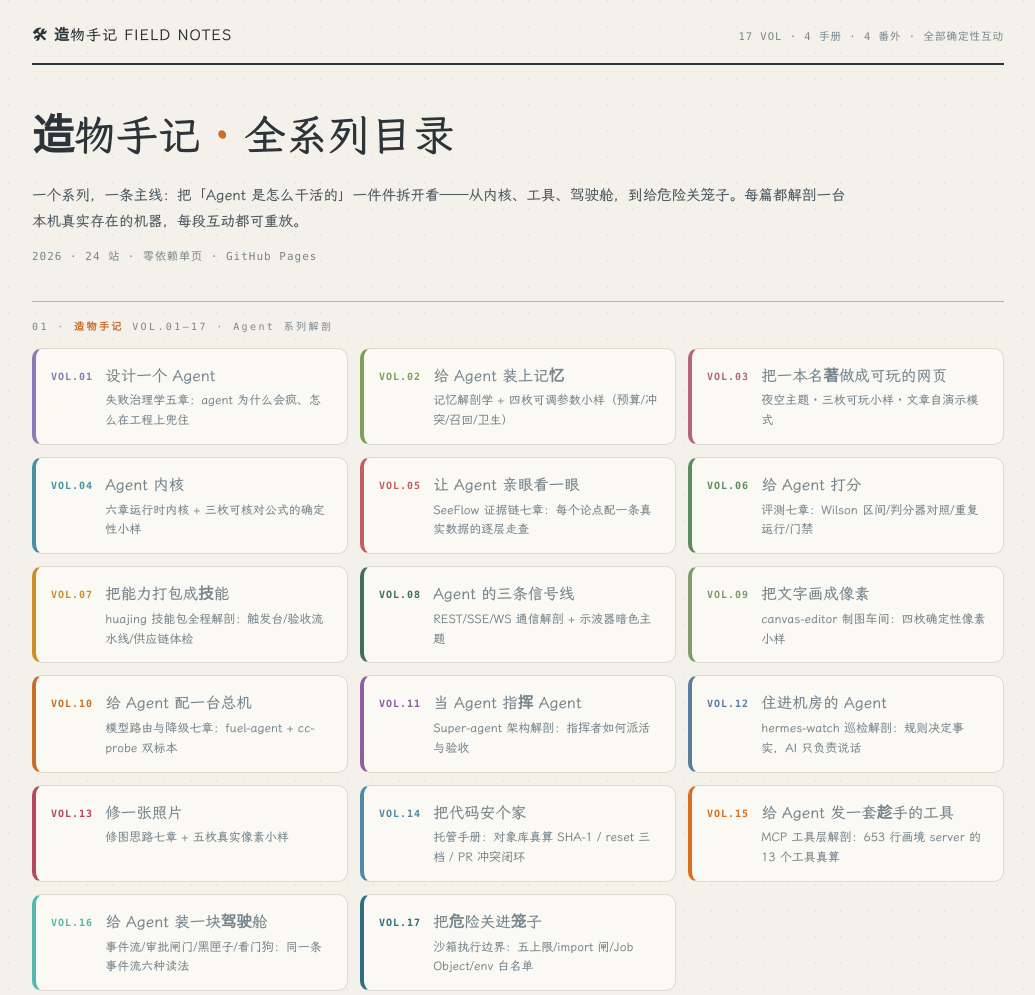
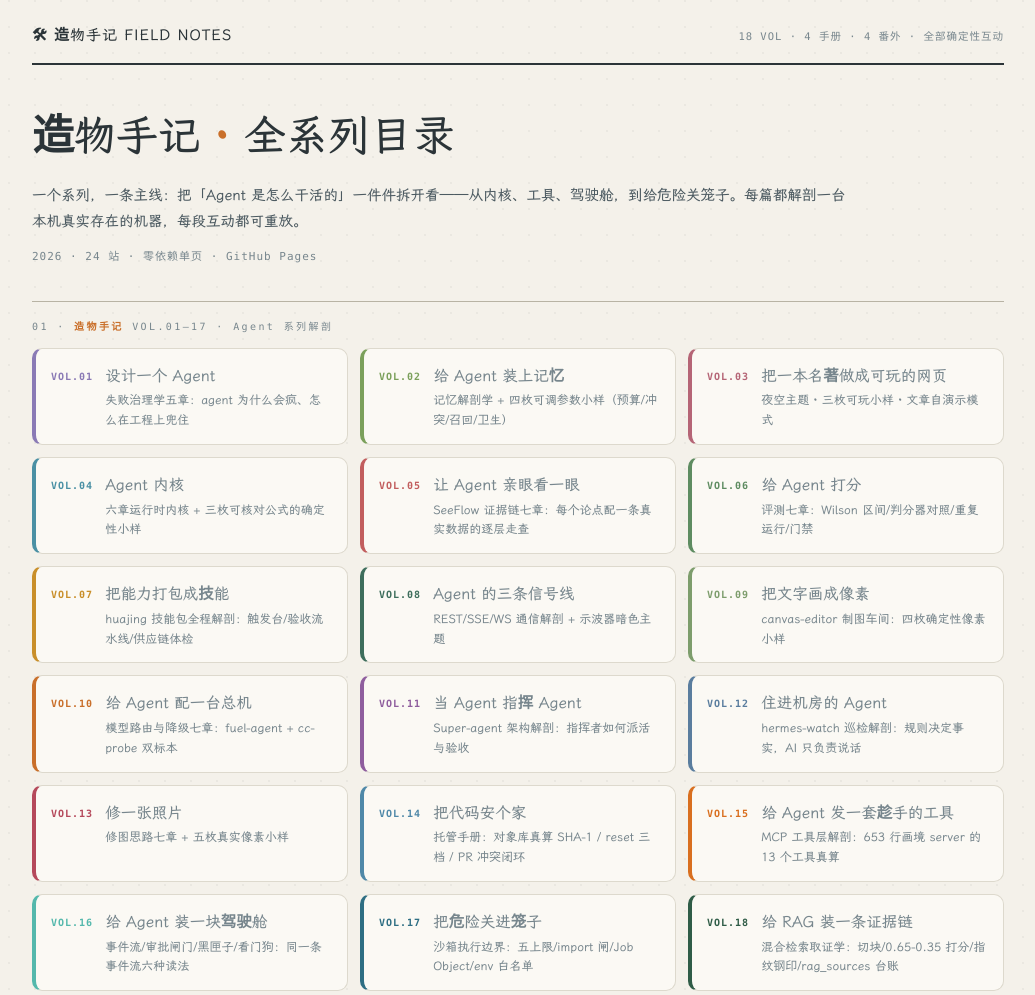
Before and after one commit to StarrySea1412/makers-notebook, a plain HTML site: page index.html in a window 1280 px wide. Shown: the top 995 px of the page, without its empty margins (122-1157 px from the left). Drawn offline with Linux system fonts and the light colour scheme.

Commit message:
hub: +VOL.18 rag-evidence-chain, 17->18 VOL

```diff
--- a/index.html
+++ b/index.html
@@ -38,7 +38,7 @@ h1{font-size:42px;margin:34px 0 8px;font-weight:900}h1 em{font-style:normal;colo
 <div class="wrap">
 <div class="top">
   <div class="brand">🛠 造物手记 FIELD NOTES</div>
-  <div class="meta">17 VOL · 4 手册 · 4 番外 · 全部确定性互动</div>
+  <div class="meta">18 VOL · 4 手册 · 4 番外 · 全部确定性互动</div>
 </div>
 <h1>造物手记<em> ·</em> 全系列目录</h1>
 <div class="dek">一个系列，一条主线：把「Agent 是怎么干活的」一件件拆开看——从内核、工具、驾驶舱，到给危险关笼子。每篇都解剖一台本机真实存在的机器，每段互动都可重放。</div>
@@ -62,6 +62,7 @@ h1{font-size:42px;margin:34px 0 8px;font-weight:900}h1 em{font-style:normal;colo
 <a class="vol" style="--dot:#d96f1f" href="https://starrysea1412.github.io/agent-toolkit/"><span class="no">VOL.15</span><span><b>给 Agent 发一套趁手的工具</b><span>MCP 工具层解剖：653 行画境 server 的 13 个工具真算</span></span></a>
 <a class="vol" style="--dot:#54b8ac" href="https://starrysea1412.github.io/agent-cockpit/"><span class="no">VOL.16</span><span><b>给 Agent 装一块驾驶舱</b><span>事件流/审批闸门/黑匣子/看门狗：同一条事件流六种读法</span></span></a>
 <a class="vol" style="--dot:#2e6e83" href="https://starrysea1412.github.io/agent-sandbox/"><span class="no">VOL.17</span><span><b>把危险关进笼子</b><span>沙箱执行边界：五上限/import 闸/Job Object/env 白名单</span></span></a>
+<a class="vol" style="--dot:#2f5c47" href="https://starrysea1412.github.io/rag-evidence-chain/"><span class="no">VOL.18</span><span><b>给 RAG 装一条证据链</b><span>混合检索取证学：切块/0.65-0.35 打分/指纹钢印/rag_sources 台账</span></span></a>
 </div>
 <div class="sect">02 · <b>手册系列</b> 光学 · 网络 · 云原生</div>
 <div class="grid">
```
